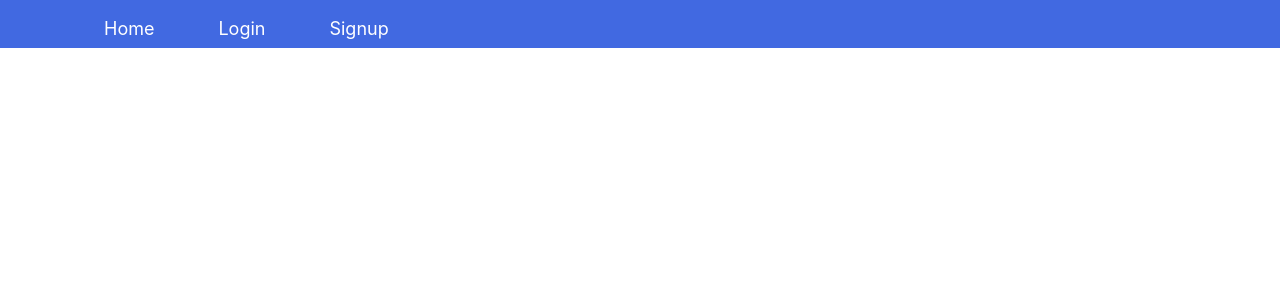
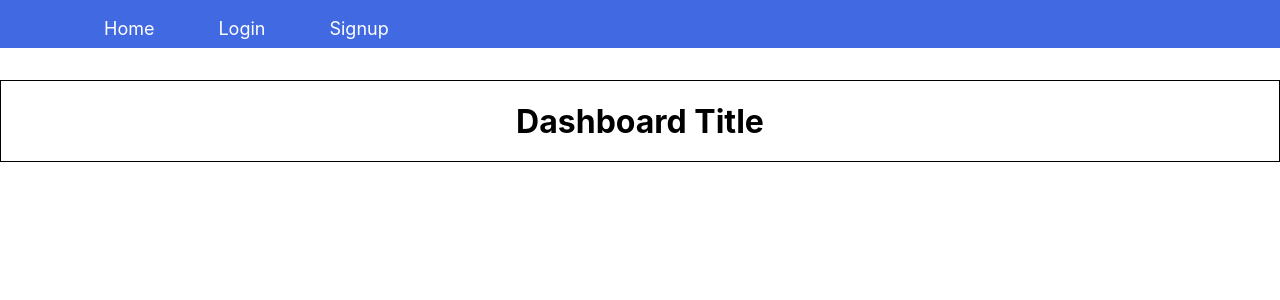
Before and after one commit to VegardVog/Bob-s-settlement, a React (Create React App) app in the folder frontend/: page / in a window 1280 px wide. Shown: the top 300 px of the page. Built offline with nearby package versions, Linux system fonts and the light colour scheme.

Commit message:
Add to navBar and css for dashboard

```diff
--- a/frontend/src/components/Menu.tsx
+++ b/frontend/src/components/Menu.tsx
@@ -8,10 +8,7 @@ const Menu = () => {
 
     const {loggedIn} = useContext(UserContext) as UserTypes;
 
-    useEffect(() => {
-        console.log(loggedIn);
 
-    }, [loggedIn]);
   return (
     <div className='menu-container'>
         <ul className='menu-ul'>
@@ -25,7 +22,10 @@ const Menu = () => {
             </Link><Link to={"/signup"} style={{ textDecoration: 'none' }}>
                 <li className='menu-li'>Signup</li>
             </Link></>
-             : <></>}
+             : <> <li className='menu-li'>Profile</li>
+
+             <li className='menu-li'>Settlements</li>
+             </>}
 
 
         </ul>
--- a/frontend/src/index.css
+++ b/frontend/src/index.css
@@ -5,9 +5,13 @@ body {
     sans-serif;
   -webkit-font-smoothing: antialiased;
   -moz-osx-font-smoothing: grayscale;
+  height: 100vh;
 }
 
 code {
   font-family: source-code-pro, Menlo, Monaco, Consolas, 'Courier New',
     monospace;
 }
+html, body{
+  height: 100vh;
+}
--- a/frontend/src/pages/Dashboard.tsx
+++ b/frontend/src/pages/Dashboard.tsx
@@ -1,10 +1,18 @@
 import React from 'react'
 import Menu from '../components/Menu';
+import "../styles/dashboard.css"
+
 const Dashboard = () => {
     return (
-      <div>
 
-      </div>
+        <div className='dashboard-container'>
+          <div className='dashboard-title'>
+            <h1 >Dashboard Title</h1>
+
+          </div>
+        </div>
+
+
     )
 
 }
--- /dev/null
+++ b/frontend/src/styles/dashboard.css
@@ -0,0 +1,16 @@
+.dashboard-container {
+    display: flex;
+    flex-direction: column;
+    height: 100vh;
+    width: 100vw;
+
+}
+
+.dashboard-title {
+    display: flex;
+    margin-top: 10vh;
+    border: solid black 1px;
+    justify-content: center;
+    align-items: center;
+    height: 10vh;
+}
```
